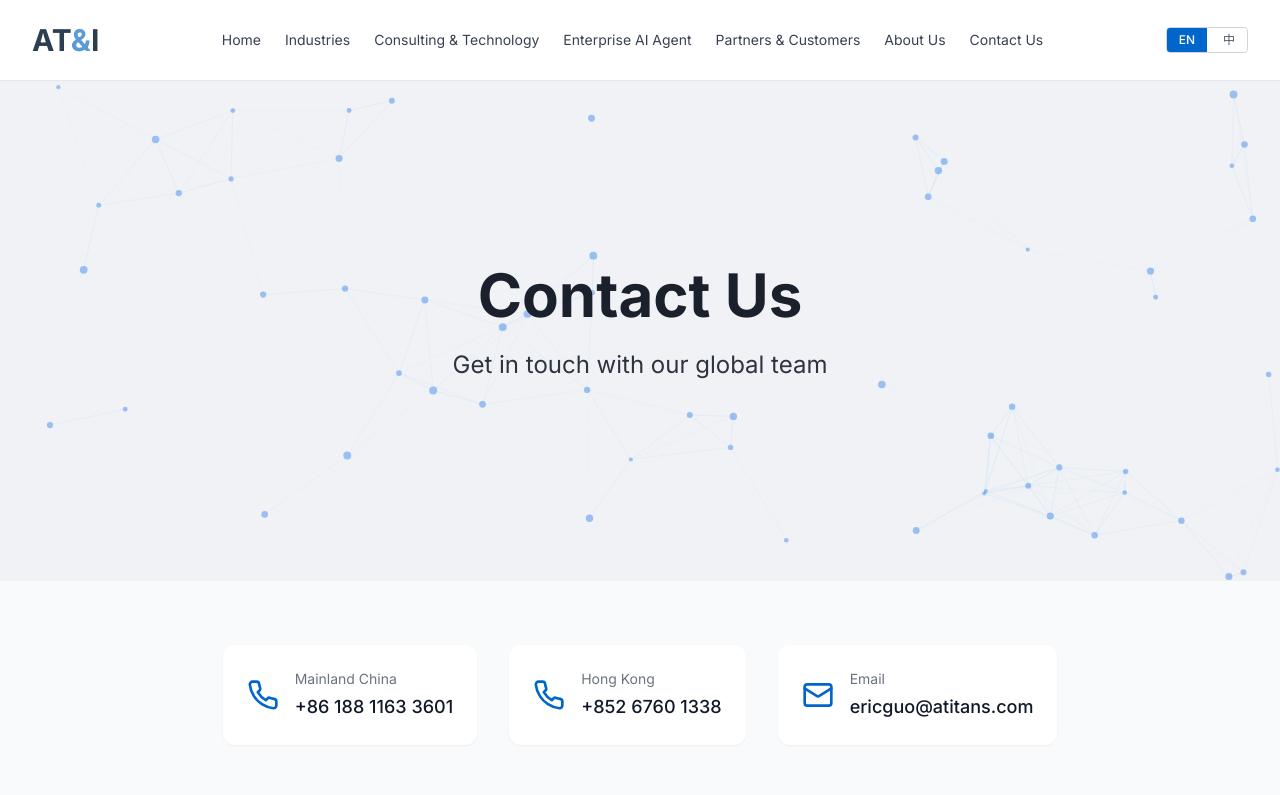
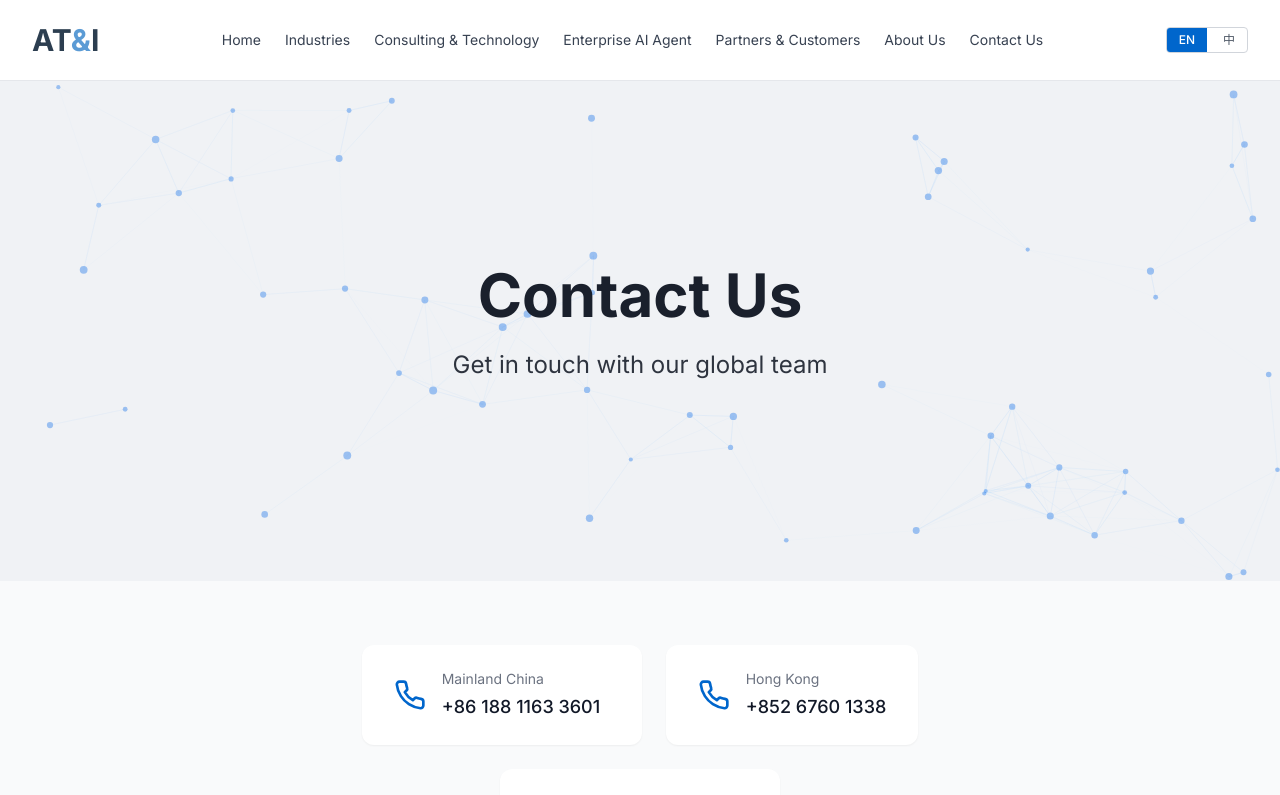
Before and after one commit to clover475/-ati-site, a Next.js app: page /contact in a window 1280 px wide. Shown: the top 795 px of the page. Built offline with nearby package versions, Linux system fonts and the light colour scheme.

Commit message:
增加电话卡片最小宽度防止换行

```diff
--- a/app/contact/page.tsx
+++ b/app/contact/page.tsx
@@ -78,8 +78,8 @@ export default function ContactPage() {
       {/* Contact Information Section */}
       <section className="py-16 bg-gray-50">
         <div className="max-w-4xl mx-auto px-6 lg:px-8">
-          <div className="flex flex-col md:flex-row gap-8 justify-center items-center">
-            <div className="flex items-center gap-4 bg-white rounded-xl p-6 shadow-sm">
+          <div className="flex flex-col md:flex-row gap-6 justify-center items-center flex-wrap">
+            <div className="flex items-center gap-4 bg-white rounded-xl px-8 py-6 shadow-sm min-w-[280px]">
               <Phone className="w-8 h-8 text-[#0066CC] flex-shrink-0" />
               <div>
                 <p className="text-sm text-gray-500 mb-1">{t({ EN: "Mainland China", CN: "中国大陆" })}</p>
@@ -92,7 +92,7 @@ export default function ContactPage() {
               </div>
             </div>
 
-            <div className="flex items-center gap-4 bg-white rounded-xl p-6 shadow-sm">
+            <div className="flex items-center gap-4 bg-white rounded-xl px-8 py-6 shadow-sm min-w-[250px]">
               <Phone className="w-8 h-8 text-[#0066CC] flex-shrink-0" />
               <div>
                 <p className="text-sm text-gray-500 mb-1">{t({ EN: "Hong Kong", CN: "中国香港" })}</p>
```
